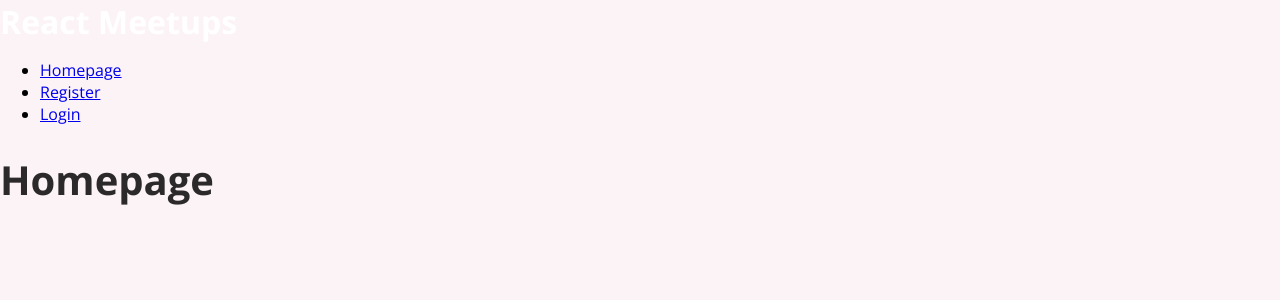
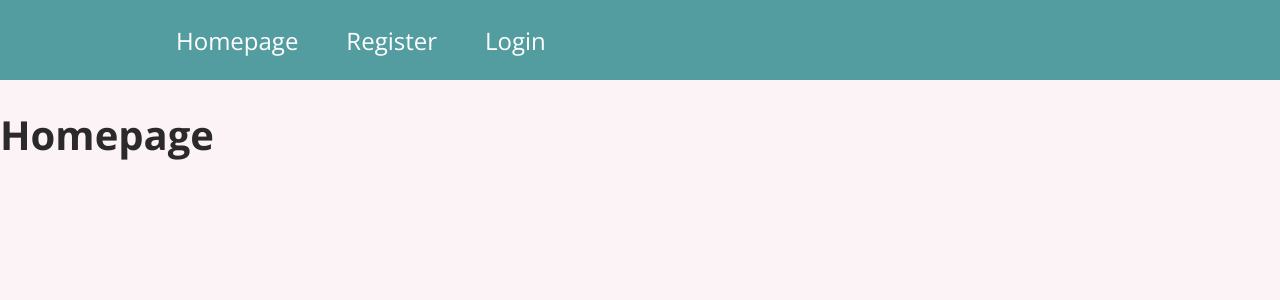
Before and after one commit to andric-milos/bachelor-thesis, a React (Create React App) app in the folder frontend/bachelor-thesis/: page / in a window 1280 px wide. Shown: the top 300 px of the page. Built offline with nearby package versions, Linux system fonts and the light colour scheme.

Commit message:
Solved problem with the CSS modules
There was no problem, actually. CSS modules worked perfectly fine - I just didn't assigned a certain class to a certain JSX element.

```diff
--- a/frontend/bachelor-thesis/src/components/layout/MainNavigation.js
+++ b/frontend/bachelor-thesis/src/components/layout/MainNavigation.js
@@ -4,8 +4,7 @@ import classes from './MainNavigation.module.css';
 
 function MainNavigation() {
     return (
-        <header>
-            <div className={classes.logo}>React Meetups</div>
+        <header className={classes.header}>
             <nav>
                 <ul>
                     <li>
--- a/frontend/bachelor-thesis/src/components/layout/MainNavigation.module.css
+++ b/frontend/bachelor-thesis/src/components/layout/MainNavigation.module.css
@@ -29,13 +29,13 @@
 .header a {
     text-decoration: none;
     font-size: 1.5rem;
-    color: #fcb8d2;
+    color: white;
 }
 
 .header a:hover,
 .header a:active,
 .header a.active {
-    color: white;
+    color: black;
 }
 
 .badge {
```
